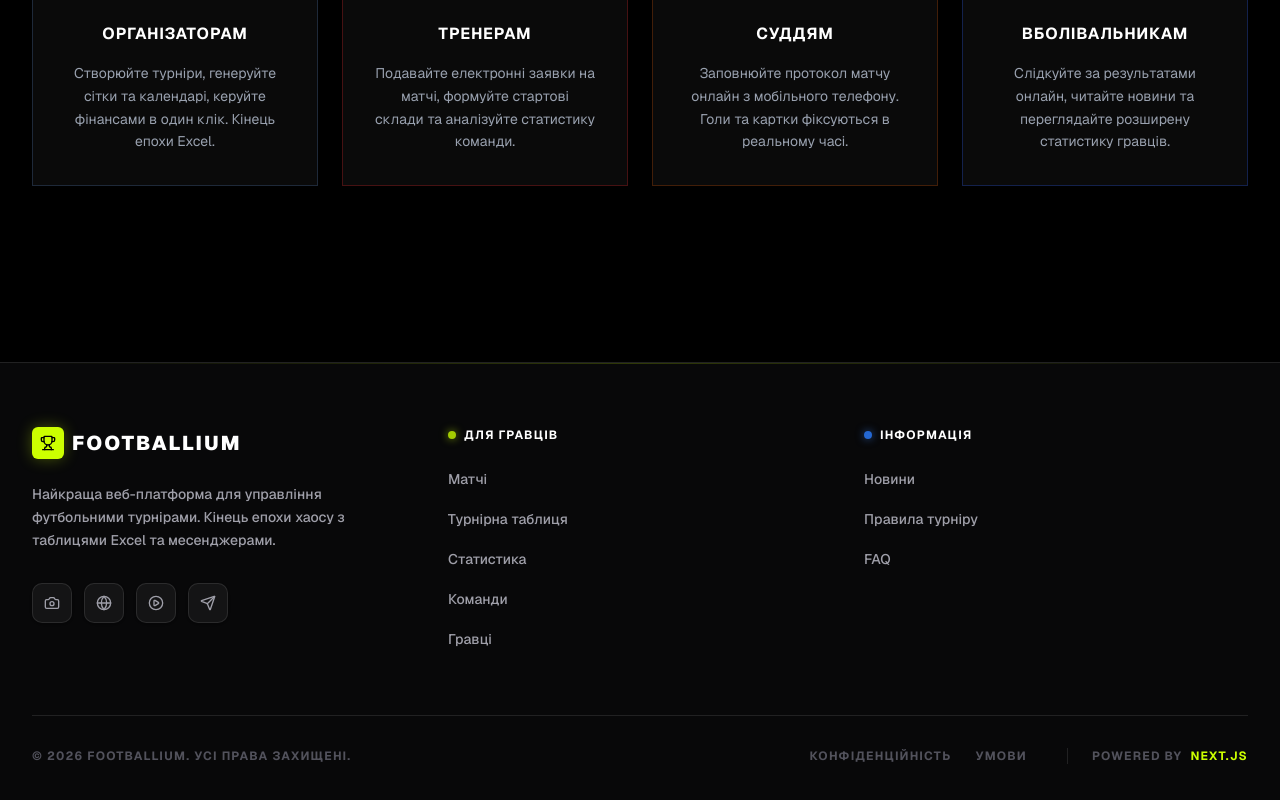
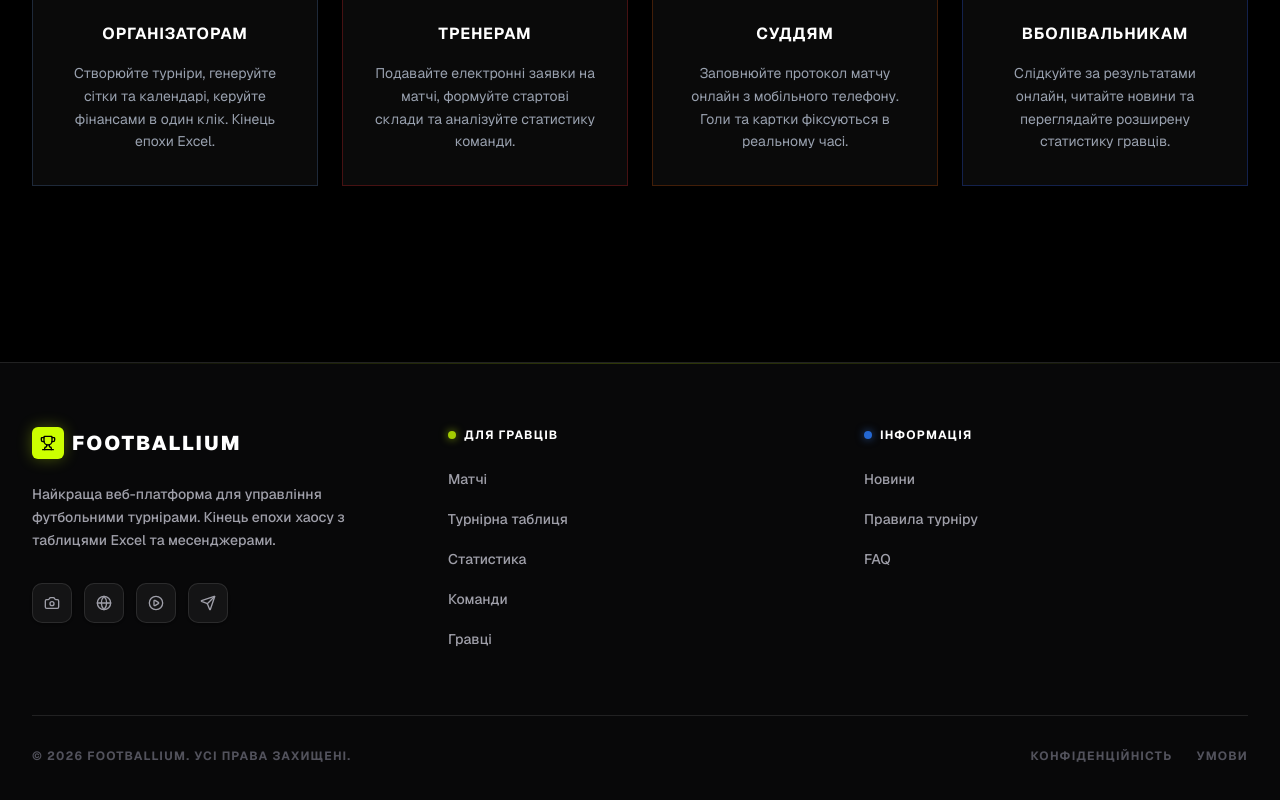
Before and after one commit to makig700-creator/Footballium, a Next.js app: page / in a window 1280 px wide. Shown: the part 1719-2519 px from the top of the page. Built offline with nearby package versions, Linux system fonts and the light colour scheme; no server answers; the database is empty.

Commit message:
footer fixed

```diff
--- a/src/components/layout/Footer.tsx
+++ b/src/components/layout/Footer.tsx
@@ -77,10 +77,7 @@
           <div className="flex flex-wrap items-center justify-center gap-4 md:gap-6">
             <Link href="/privacy" className="text-zinc-600 hover:text-white text-xs font-bold uppercase tracking-widest transition-colors">Конфіденційність</Link>
             <Link href="/terms" className="text-zinc-600 hover:text-white text-xs font-bold uppercase tracking-widest transition-colors">Умови</Link>
-            <div className="flex items-center gap-2 text-zinc-600 text-xs font-bold uppercase tracking-widest md:ml-4 md:pl-6 md:border-l border-white/10">
-              <span>Powered by</span>
-              <span className="text-[#CCFF00]">Next.js</span>
-            </div>
+
           </div>
         </div>
       </div>
```
